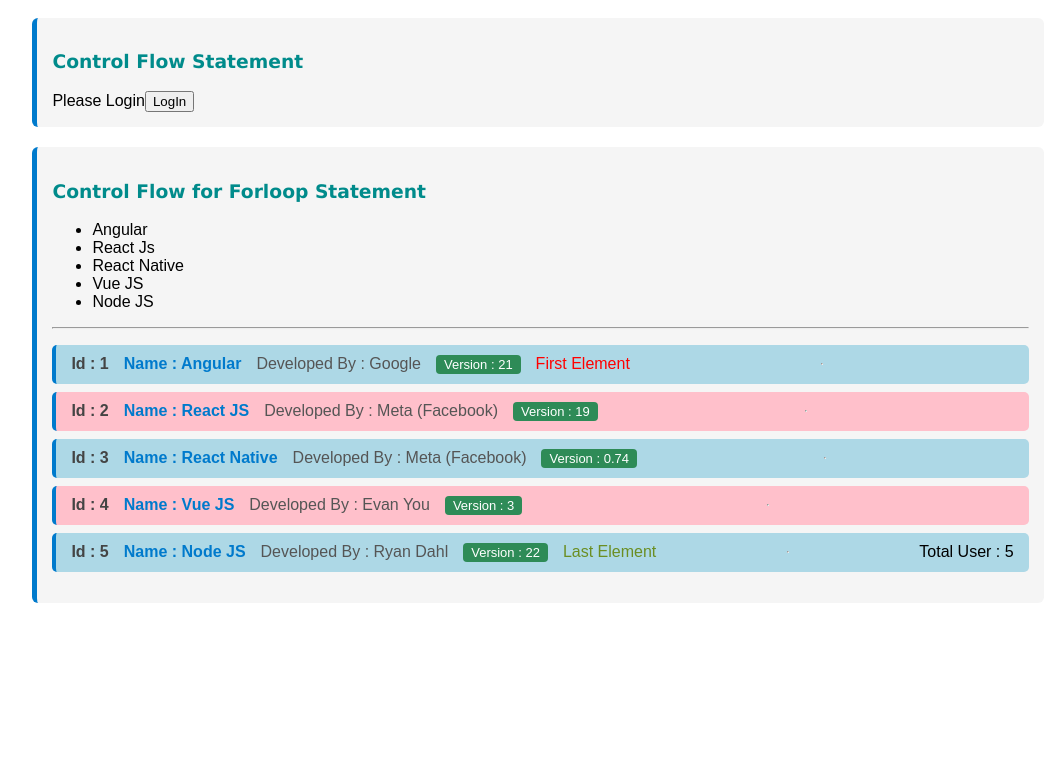
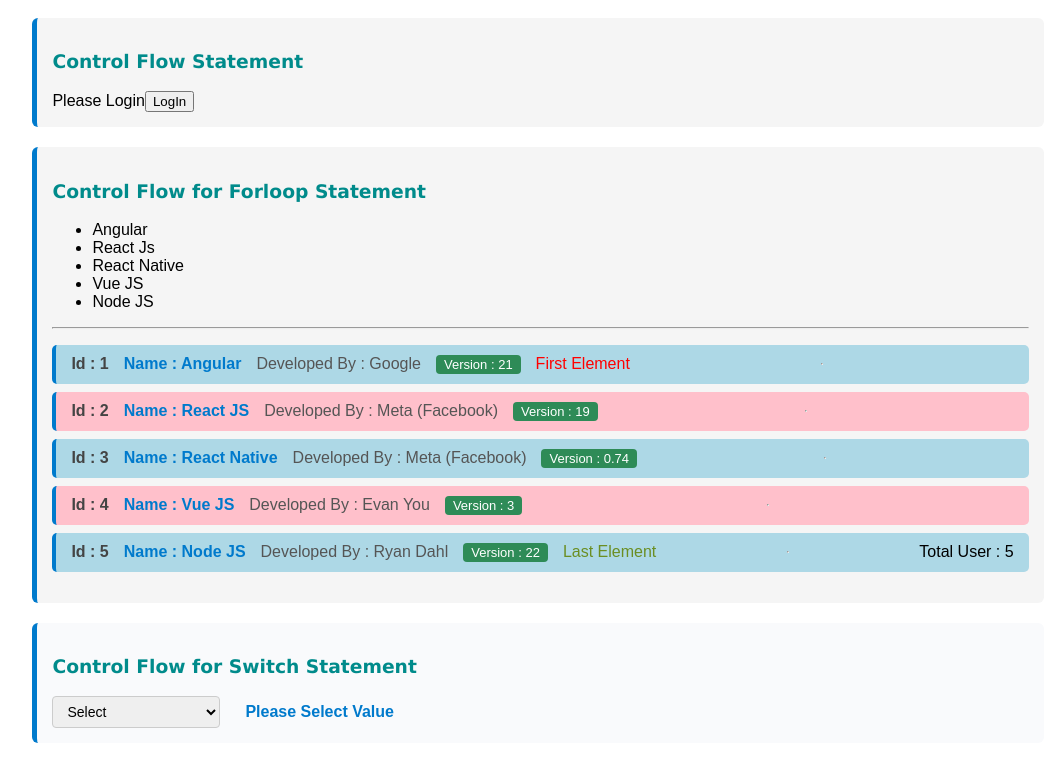
Before and after one commit to JayrajPrajapati/angularbasic, an Angular app: page / in a window 1280 px wide. Shown: the part 2590-3353 px from the top of the page, without its empty margins (102-1162 px from the left). Before the commit the page ends 3213 px from the top, so only its background shows below. Built offline with nearby package versions, Linux system fonts and the light colour scheme.

Commit message:
Implmented Switch Statement

```diff
--- a/src/app/app.css
+++ b/src/app/app.css
@@ -129,3 +129,51 @@
     border-radius: 4px;
     font-size: 13px;
 }
+/* Container for switch demo */
+.switch-section {
+    background-color: #f9fafc;
+}
+
+/* Align dropdown and message */
+.switch-container{
+    display: flex;
+    align-items: center;
+    gap: 15px;
+    margin-top: 10px;
+}
+
+/* Dropdown style */
+.status-select{
+    padding: 6px 10px;
+    border-radius: 4px;
+    border: 1px solid #ccc;
+    font-size: 14px;
+}
+
+/* Base status style */
+.status{
+    font-weight: 600;
+    padding: 4px 10px;
+    border-radius: 4px;
+}
+
+/* Status colors */
+.not-started{
+    color: #6c757d;
+}
+
+.loading{
+    color: #ff9800;
+}
+
+.success{
+    color: #2e8b57;
+}
+
+.error{
+    color: #e53935;
+}
+
+.default{
+    color: #007acc;
+}
--- a/src/app/app.html
+++ b/src/app/app.html
@@ -183,7 +183,45 @@
         </li>
       }
     </ul>
-
     </div>
   </div>
+   <!-- Control Flow for Switch Statement -->
+   <div class="section switch-section">
+  <h3>Control Flow for Switch Statement</h3>
+
+  <div class="switch-container">
+
+    <select (change)="handleSwitch($event)" class="status-select">
+      <option value="select">Select</option>
+      <option value="notStarted">Not Started</option>
+      <option value="loading">Loading In Progress</option>
+      <option value="success">Success</option>
+      <option value="error">Error</option>
+    </select>
+
+    @switch(switchStatus())
+    {
+      @case('notStarted'){
+        <span class="status not-started">No Update yet</span>
+      }
+
+      @case('loading'){
+        <span class="status loading">Loading in progress</span>
+      }
+
+      @case('success'){
+        <span class="status success">Success</span>
+      }
+
+      @case('error'){
+        <span class="status error">Error</span>
+      }
+
+      @default{
+        <span class="status default">Please Select Value</span>
+      }
+    }
+
+  </div>
 </div>
+</div>
--- a/src/app/app.ts
+++ b/src/app/app.ts
@@ -248,4 +248,12 @@
   {id: 4,name: 'Vue JS',developedBy: 'Evan You',latestVersion: 3},
   {id: 5,name: 'Node JS',developedBy: 'Ryan Dahl',latestVersion: 22}
 ]);
+
+//Control Flow for Switch Statement
+switchStatus = signal("");
+handleSwitch(event:Event)
+{
+  const target = event.target as HTMLSelectElement;
+  this.switchStatus.set(target.value);
 }
+}
```
